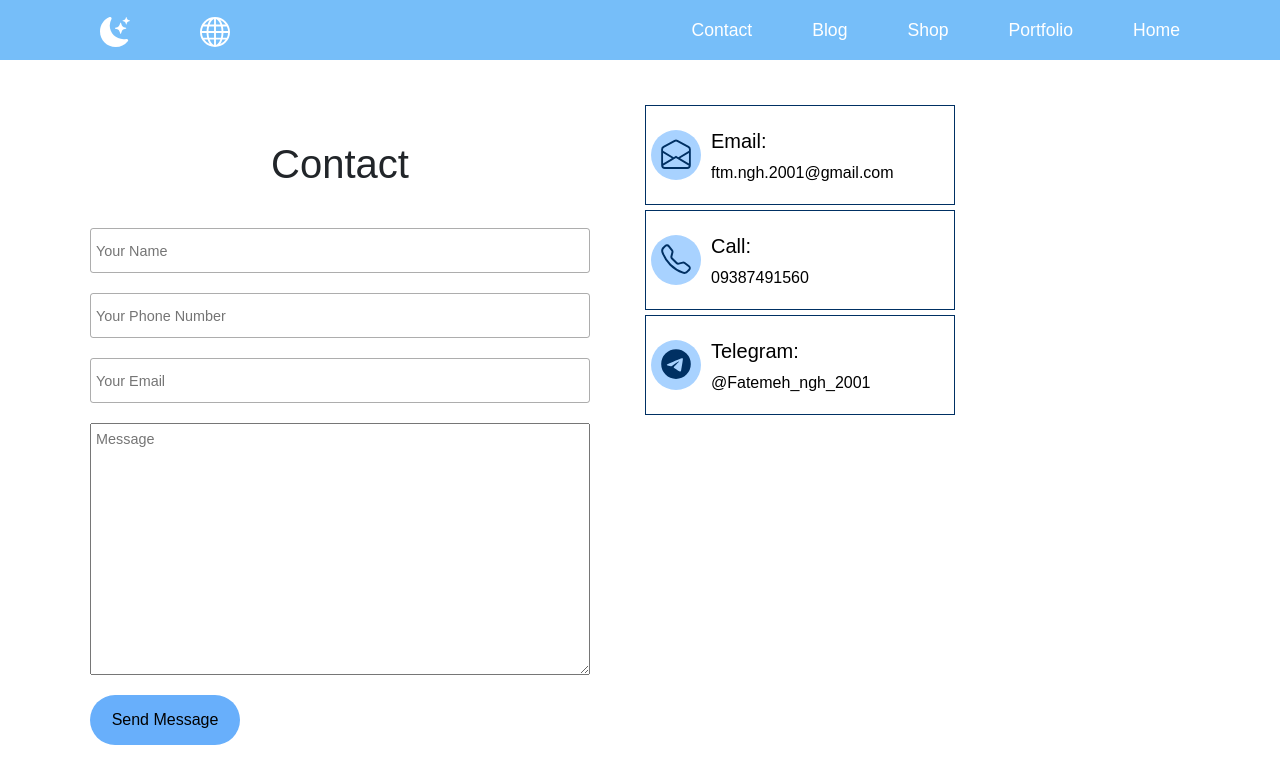
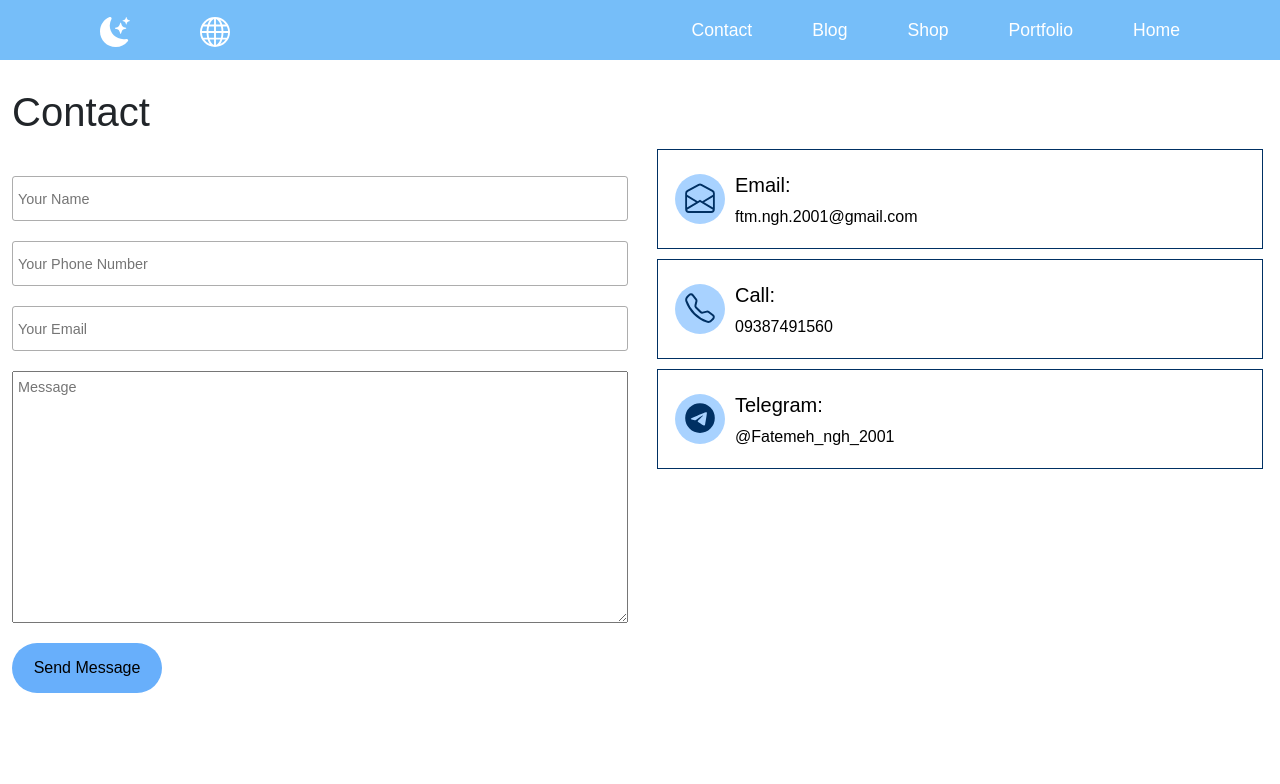
Before and after one commit to fatemeh-ngh/portfolio-website, a React (Create React App) app: page /contact in a window 1280 px wide. Shown: the top 784 px of the page. Built offline with nearby package versions, Linux system fonts and the light colour scheme; some icons are missing.

Commit message:
change the style of contact page with bootstrap

```diff
--- a/src/components/Contact.js
+++ b/src/components/Contact.js
@@ -1,6 +1,6 @@
 import React, {useContext, useRef} from 'react';
 import emailjs from '@emailjs/browser';
-
+import { Container, Row, Col, Form } from 'react-bootstrap';
 //Styles
 import styles from '../sass/Contact.module.scss';
 
@@ -12,6 +12,7 @@ import {Themecontext} from '../contexts/ThemeContext';
 
 
 const Contact = () => {
+
     const form = useRef();
     const {t, i18n} = useTranslation();
     const [theme] = useContext(Themecontext);
@@ -28,20 +29,29 @@ const Contact = () => {
     }
 
     return (
-        <div dir={i18n.language === 'en' ? 'ltr' : 'rtl'}
-        className={`${styles.container}
+        <Container fluid
+            dir={i18n.language === 'en' ? 'ltr' : 'rtl'}
+            className={`
+                ${styles.container}
                 ${theme === "dark" ? styles.dark : styles.light}
-        ${i18n.language === 'en' ? styles.english : styles.farsi}`}>
-            <form ref={form} onSubmit={sendEmail} className={styles.formContainer}>
-                <h1>{t("Contact")}</h1>
+                ${i18n.language === 'en' ? styles.english : styles.farsi}
+                mt-5
+            `}>
+            <Row>
+                <Col>
+                        <Form ref={form} onSubmit={sendEmail} className={styles.formContainer}>
+                            <h1 className=''>{t("Contact")}</h1>
                             <input placeholder={t("fullname")} type="text" id='name' />
                             <input placeholder={t("phonenumber")} type="text" id='number'name='name'/>
                             <input placeholder={t("emailaddress")} type="email" id='email' name='email'/>
                             <textarea placeholder={t("message")} name="text" id="text" cols="40" rows="10"></textarea>
                             <button type='submit' value="Send">{t("sendmessage")}</button>
-            </form>
-            <div className={styles.contactWayContainer}>
-                <a href="mailto:ftm.ngh.2001@gmail.com" target="-blank">
+                        </Form>
+                </Col>
+                <Col>
+                <Container className='pt-5'>
+                    <Row className={`${styles.contactWayContainer} pt-lg-5 pb-5 `}>
+                        <Col as={'a'} href="mailto:ftm.ngh.2001@gmail.com" target="-blank">
                             <svg xmlns="http://www.w3.org/2000/svg" width="50" height="50" fill="currentColor" class="bi bi-envelope-open" viewBox="0 -5 16 27">
                             <path d="M8.47 1.318a1 1 0 0 0-.94 0l-6 3.2A1 1 0 0 0 1 5.4v.817l5.75 3.45L8 8.917l1.25.75L15 6.217V5.4a1 1 0 0 0-.53-.882l-6-3.2ZM15 7.383l-4.778 2.867L15 13.117V7.383Zm-.035 6.88L8 10.082l-6.965 4.18A1 1 0 0 0 2 15h12a1 1 0 0 0 .965-.738ZM1 13.116l4.778-2.867L1 7.383v5.734ZM7.059.435a2 2 0 0 1 1.882 0l6 3.2A2 2 0 0 1 16 5.4V14a2 2 0 0 1-2 2H2a2 2 0 0 1-2-2V5.4a2 2 0 0 1 1.059-1.765l6-3.2Z"/>
                             </svg>
@@ -49,8 +59,8 @@ const Contact = () => {
                                 <h5>{t("email")}:</h5>
                                 <p>ftm.ngh.2001@gmail.com</p>
                             </div>
-                </a>
-                <a href="tel:09387491560" target="-blank">
+                        </Col>
+                        <Col as={'a'} href="tel:09387491560" target="-blank">
                             <svg xmlns="http://www.w3.org/2000/svg" width="50" height="50" fill="currentColor" class="bi bi-telephone" viewBox="0 -5 16 27">
                             <path d="M3.654 1.328a.678.678 0 0 0-1.015-.063L1.605 2.3c-.483.484-.661 1.169-.45 1.77a17.568 17.568 0 0 0 4.168 6.608 17.569 17.569 0 0 0 6.608 4.168c.601.211 1.286.033 1.77-.45l1.034-1.034a.678.678 0 0 0-.063-1.015l-2.307-1.794a.678.678 0 0 0-.58-.122l-2.19.547a1.745 1.745 0 0 1-1.657-.459L5.482 8.062a1.745 1.745 0 0 1-.46-1.657l.548-2.19a.678.678 0 0 0-.122-.58L3.654 1.328zM1.884.511a1.745 1.745 0 0 1 2.612.163L6.29 2.98c.329.423.445.974.315 1.494l-.547 2.19a.678.678 0 0 0 .178.643l2.457 2.457a.678.678 0 0 0 .644.178l2.189-.547a1.745 1.745 0 0 1 1.494.315l2.306 1.794c.829.645.905 1.87.163 2.611l-1.034 1.034c-.74.74-1.846 1.065-2.877.702a18.634 18.634 0 0 1-7.01-4.42 18.634 18.634 0 0 1-4.42-7.009c-.362-1.03-.037-2.137.703-2.877L1.885.511z"/>
                             </svg>
@@ -58,7 +68,27 @@ const Contact = () => {
                                 <h5>{t("call")}:</h5>
                                 <p>09387491560</p>
                             </div>
-                </a>
+                        </Col>
+                        <Col as={'a'} href="https://t.me/Fatemeh_ngh_2001" target="-blank">
+                            <svg xmlns="http://www.w3.org/2000/svg" width="50" height="50" fill="currentColor" class="bi bi-telegram" viewBox="0 -5 16 27">
+                            <path d="M16 8A8 8 0 1 1 0 8a8 8 0 0 1 16 0zM8.287 5.906c-.778.324-2.334.994-4.666 2.01-.378.15-.577.298-.595.442-.03.243.275.339.69.47l.175.055c.408.133.958.288 1.243.294.26.006.549-.1.868-.32 2.179-1.471 3.304-2.214 3.374-2.23.05-.012.12-.026.166.016.047.041.042.12.037.141-.03.129-1.227 1.241-1.846 1.817-.193.18-.33.307-.358.336a8.154 8.154 0 0 1-.188.186c-.38.366-.664.64.015 1.088.327.216.589.393.85.571.284.194.568.387.936.629.093.06.183.125.27.187.331.236.63.448.997.414.214-.02.435-.22.547-.82.265-1.417.786-4.486.906-5.751a1.426 1.426 0 0 0-.013-.315.337.337 0 0 0-.114-.217.526.526 0 0 0-.31-.093c-.3.005-.763.166-2.984 1.09z"/>
+                            </svg>
+                            <div>
+                                <h5>{t("telegram")}:</h5>
+                                <p>@Fatemeh_ngh_2001</p>
+                            </div>
+                        </Col>
+                    </Row>
+                </Container>
+            </Col>
+        </Row>
+    </Container>
+    );
+};
+
+export default Contact;
+
+
                 {/* <a href="https://www.linkedin.com/in/fatemeh-ngh-1375a4237/" target="-blank">
                     <div>
                         <svg xmlns="http://www.w3.org/2000/svg" width="24" height="24" fill="currentColor" class="bi bi-linkedin" viewBox="0 0 16 16">
@@ -67,15 +97,7 @@ const Contact = () => {
                         <p>fatemeh ngh</p>
                     </div>
                 </a> */}
-                <a href="https://t.me/Fatemeh_ngh_2001" target="-blank">
-                        <svg xmlns="http://www.w3.org/2000/svg" width="50" height="50" fill="currentColor" class="bi bi-telegram" viewBox="0 -5 16 27">
-                        <path d="M16 8A8 8 0 1 1 0 8a8 8 0 0 1 16 0zM8.287 5.906c-.778.324-2.334.994-4.666 2.01-.378.15-.577.298-.595.442-.03.243.275.339.69.47l.175.055c.408.133.958.288 1.243.294.26.006.549-.1.868-.32 2.179-1.471 3.304-2.214 3.374-2.23.05-.012.12-.026.166.016.047.041.042.12.037.141-.03.129-1.227 1.241-1.846 1.817-.193.18-.33.307-.358.336a8.154 8.154 0 0 1-.188.186c-.38.366-.664.64.015 1.088.327.216.589.393.85.571.284.194.568.387.936.629.093.06.183.125.27.187.331.236.63.448.997.414.214-.02.435-.22.547-.82.265-1.417.786-4.486.906-5.751a1.426 1.426 0 0 0-.013-.315.337.337 0 0 0-.114-.217.526.526 0 0 0-.31-.093c-.3.005-.763.166-2.984 1.09z"/>
-                        </svg>
-                        <div>
-                            <h5>{t("telegram")}:</h5>
-                            <p>@Fatemeh_ngh_2001</p>
-                        </div>
-                </a>
+
                 {/* <a href="https://stackoverflow.com/users/17941025/fatemeh?tab=profile" target="-blank">
                     <div>
                         <svg xmlns="http://www.w3.org/2000/svg" width="24" height="24" fill="currentColor" class="bi bi-stack-overflow" viewBox="0 0 16 16">
@@ -101,9 +123,3 @@ const Contact = () => {
                         <p>ftmh01@gmail.com</p>
                     </div>
                 </a> */}
-            </div>
-        </div>
-    );
-};
-
-export default Contact;
--- a/src/sass/Contact.module.scss
+++ b/src/sass/Contact.module.scss
@@ -14,14 +14,35 @@
 .dark{
     background-color: $background;
     color: $color;
-    .contactWayContainer div{
+    .contactWayContainer a{
+        color: #fff;
+        border: 1px solid $red-800;
+    }
+    .contactWayContainer a:hover{
+        border: 1px solid $red-800;
+        box-shadow: 5px 5px 10px #ff000050, -5px -5px 10px #ff000050;
+    }
+    .contactWayContainer a svg{
         background-color: $dcolor;
-        box-shadow: 4px 4px 8px $boxshadow;
-
+        color: #fff;
     }
     .formContainer button{
+        color: #fff;
         background-color: $dcolor;
         box-shadow: 2px 2px 4px $boxshadow;
+    }
+    .formContainer button:hover{
+        background-color: $red-800;
+    }
+    .formContainer input{
+        border: 0.5px solid #a6a6a66b;
+    }
+    .formContainer input:focus{
+        border: 0.5px solid $red-800;
+    }
+    .formContainer input::placeholder{
+        color: #fff;
+
     }
     textarea{
         background-color: $background;
@@ -29,20 +50,22 @@
     textarea::placeholder{
         color: $color;
     }
-
+    textarea:focus{
+        border: 0.5px solid $red-800;
+    }
 }
-.container{
-    margin: 40px;
-    margin-top: 100px;
-    text-align: center;
-    display: grid;
-    transition: all 0.5s ease;
-    grid-template-columns: repeat(auto-fit, minmax(500px, 1fr));
-}
+// .container{
+//     margin: 40px;
+//     margin-top: 100px;
+//     text-align: center;
+//     display: grid;
+//     transition: all 0.5s ease;
+//     grid-template-columns: repeat(auto-fit, minmax(500px, 1fr));
+// }
 .formContainer{
     margin: 0 auto;
     margin-bottom: 20px;
-    width: 500px;
+    // width: 500px;
     display: flex;
     flex-direction: column;
 }
@@ -55,7 +78,7 @@
     margin: 5px;
     display: flex;
     align-items: center;
-    transition: all 0.2s ease;
+    transition: all 0.3s ease;
 }
 .contactWayContainer a:hover{
     border: 1px solid #0f71da;
@@ -86,6 +109,7 @@
     margin: 40px 0;
 }
 .formContainer input{
+    width: auto;
     height: 45px;
     outline: none;
     box-sizing: border-box;
@@ -111,12 +135,13 @@
     height: 50px;
     border: none;
     border-radius: 80px;
-    transition: all 0.2s ease;
+    transition: all 0.3s ease;
 }
 .formContainer button:hover{
     background-color: #1184ff;
 }
 textarea{
+    width: auto;
     outline: none;
     box-sizing: border-box;
     padding: 5px;
@@ -125,16 +150,6 @@ textarea{
 textarea::placeholder{
     font-size: 0.9rem;
 }
-@media (max-width: 576px) {
-    .container{
-        margin: 40px;
-        margin-top: 80px;
-        grid-template-columns: repeat(auto-fit, minmax(300px, 1fr));
-    }
-    .contactWayContainer{
-        grid-template-columns: repeat(auto-fit, minmax(300px, 1fr));
-    }
-    .formContainer{
-        width: 400px;
-    }
+textarea:focus{
+    border: 0.5px solid #0f71da;
 }
```
Lines whose indentation alone changed are shown as unchanged.
